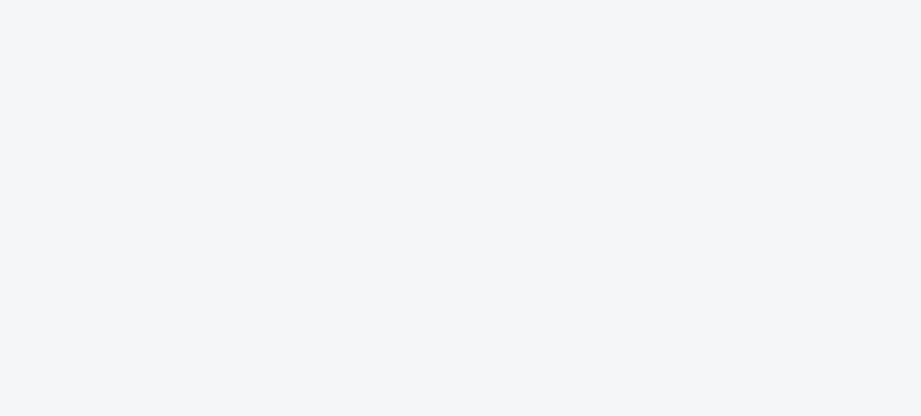
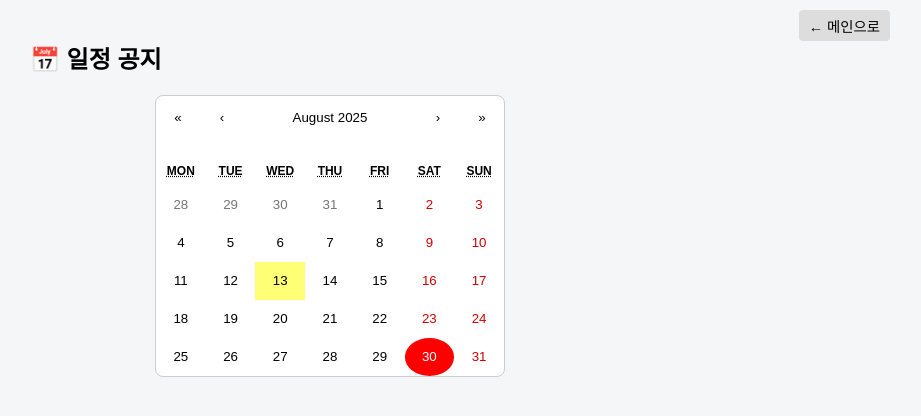
Before and after one commit to minjin214/pioneer_app, a React (Create React App) app: page /schedule in a window 1280 px wide. Before the commit this address had no page. Shown: the top 416 px of the page, without its empty margins (310-1231 px from the left). Built offline with nearby package versions, Linux system fonts and the light colour scheme.

Commit message:
lab-manage

```diff
--- a/package.json
+++ b/package.json
@@ -9,6 +9,7 @@
     "@testing-library/user-event": "^13.5.0",
     "axios": "^1.11.0",
     "react": "^19.1.1",
+    "react-calendar": "^6.0.0",
     "react-dom": "^19.1.1",
     "react-router-dom": "^7.8.0",
     "react-scripts": "5.0.1",
--- a/src/App.js
+++ b/src/App.js
@@ -4,6 +4,9 @@ import LoginPage from './pages/LoginPage';
 import MainPage from './pages/MainPage';
 import SignupPage from './pages/SignupPage';
 import FindAccountPage from './pages/FindAccountPage';
+import SchedulePage from './pages/SchedulePage';
+import MembersPage from './pages/MembersPage';
+import AttendancePage from './pages/AttendancePage';
 
 function App() {
   return (
@@ -12,6 +15,9 @@ function App() {
       <Route path="/main" element={<MainPage />} />
       <Route path="/signup" element={<SignupPage />} />
       <Route path="/find" element={<FindAccountPage />} />
+      <Route path="/schedule" element={<SchedulePage />} />
+      <Route path="/members" element={<MembersPage />} />
+      <Route path="/attendance" element={<AttendancePage />} />
     </Routes>
   );
 }
--- /dev/null
+++ b/src/pages/AttendancePage.css
@@ -0,0 +1,56 @@
+.attendance-container {
+    padding: 2rem;
+    position: relative;
+  }
+
+.react-calendar {
+    margin: 20px auto;
+    border: 1px solid #ccc;
+    border-radius: 8px;
+}
+
+  /* 팝업 스타일 */
+.popup {
+    position: fixed;
+    top: 50%;
+    left: 50%;
+    transform: translate(-50%, -50%);
+    background-color: white;
+    padding: 20px;
+    border-radius: 8px;
+    box-shadow: 0 4px 8px rgba(0,0,0,0.2);
+    z-index: 999;
+    width: 300px;
+}
+
+.popup h3 {
+    margin-top: 0;
+    font-size: 1.2rem;
+}
+
+.popup textarea {
+    width: 100%;
+    height: 80px;
+    margin: 10px 0;
+    padding: 8px;
+    font-size: 0.9rem;
+}
+
+.popup button {
+    margin-right: 8px;
+    padding: 6px 12px;
+    font-size: 0.9rem;
+    border: none;
+    background-color: #4caf50;
+    color: white;
+    border-radius: 4px;
+    cursor: pointer;
+}
+
+.popup button:last-child {
+    background-color: #f44336;
+}
+
+.popup button:hover {
+    opacity: 0.85;
+}
--- /dev/null
+++ b/src/pages/AttendancePage.jsx
@@ -0,0 +1,58 @@
+import React, { useState, useEffect } from 'react';
+import { useNavigate } from 'react-router-dom';
+import Calendar from 'react-calendar';
+import 'react-calendar/dist/Calendar.css';
+import './AttendancePage.css';
+
+function AttendancePage() {
+    const navigate = useNavigate();
+    const [absentList, setAbsentList] = useState({});
+    const [selectedDate, setSelectedDate]= useState(null);
+    const [inputValue, setInputValue] = useState('');
+
+    useEffect(() => {
+        const savedAbsent = localStorage.getItem('labAttendance');
+        if (savedAbsent) {
+          setAbsentList(JSON.parse(savedAbsent));
+        }
+    }, []);
+
+    const handleDateClick = (date) => {
+        const year = date.getFullYear();
+        const month = String(date.getMonth() + 1).padStart(2, '0'); // 0~11
+        const day = String(date.getDate()).padStart(2, '0');
+        const dateStr = `${year}-${month}-${day}`;
+        setSelectedDate(dateStr);
+        setInputValue(absentList[dateStr] || '');
+    };
+
+    const saveAbsent = () => {
+        const newAbsentList = { ...absentList, [selectedDate]: inputValue };
+        setAbsentList(newAbsentList);
+        localStorage.setItem('labAttendance', JSON.stringify(newAbsentList));
+        setSelectedDate(null);
+    };
+
+    return (
+        <div className='attendance-container'>
+            <button className="back-btn" onClick={() => navigate('/main')}>← 메인으로</button>
+            <h2>✅ 팀원 참석 여부</h2>
+            <Calendar onClickDay={handleDateClick} />
+
+            {selectedDate && (
+                <div className='popup'>
+                    <h3>{selectedDate}</h3>
+                    <textarea
+                        placeholder='미참석 인원 입력'
+                        value={inputValue}
+                        onChange={(e) => setInputValue(e.target.value)}
+                    />
+                    <button onClick={saveAbsent}>저장</button>
+                    <button onClick={() => setSelectedDate(null)}>취소</button>
+                </div>
+            )}
+        </div>
+    );
+}
+
+export default AttendancePage;
--- a/src/pages/MainPage.css
+++ b/src/pages/MainPage.css
@@ -65,3 +65,19 @@
     border-radius: 4px;
     cursor: pointer;
 }
+
+.back-btn {
+    position: absolute;
+    top: 10px;
+    right: 80px;
+    padding: 5px 10px;
+    font-size: 0.9rem;
+    background-color: #ddd;
+    border: none;
+    border-radius: 4px;
+    cursor: pointer;
+  }
+
+  .back-btn:hover {
+    background-color: #bbb;
+  }
--- a/src/pages/MainPage.jsx
+++ b/src/pages/MainPage.jsx
@@ -23,20 +23,16 @@ function MainPage() {
             <div className='right-section'>
                 <div className='lab-manage'>
                     <h2>연구실 관리</h2>
-                    <ul>
-                        <li>📅 일정 공지</li>
-                        <li>👥 사용자 목록</li>
-                        <li>✅ 팀원 참석 여부</li>
-                    </ul>
+                    <button onClick={() => navigate('/schedule')}>📅 일정 공지</button>
+                    <button onClick={() => navigate('/members')}>👥 사용자 목록</button>
+                    <button onClick={() => navigate('/attendance')}>✅ 팀원 참석 여부</button>
                 </div>
 
                 <div className='task-check'>
                     <h2>연구실 과제확인</h2>
-                        <ul>
-                            <li>💻 프로그래밍</li>
-                            <li>📚 스터디</li>
-                            <li>🛠 프로젝트</li>
-                        </ul>
+                    <button onClick={() => navigate('/programming')}>💻 프로그래밍</button>
+                    <button onClick={() => navigate('/study')}>📚 스터디</button>
+                    <button onClick={() => navigate('/project')}>🛠 프로젝트</button>
                 </div>
             </div>
         </div>
--- /dev/null
+++ b/src/pages/MembersPage.css
@@ -0,0 +1,17 @@
+.members-list {
+    display: felx;
+    gap: 20px;
+    flex-wrap: wrap;
+}
+
+.member-card {
+    text-align: center;
+    border: 1px solid #ddd;
+    padding: 10px;
+    border-radius: 8px;
+    width: 150px;
+}
+
+.member-card img {
+    border-radius: 50%;
+}
--- /dev/null
+++ b/src/pages/MembersPage.jsx
@@ -0,0 +1,30 @@
+import React from 'react';
+import './MembersPage.css';
+import { useNavigate } from 'react-router-dom';
+import Image from '../assets/pioneer-intro.png';
+
+const members = [
+    { name: "이민진", studentId: "202310786", lab: "지능데이터융합학부", img: "Image"}
+];
+
+function MembersPage() {
+    const navigate = useNavigate();
+    return (
+        <div className='members-container'>
+            <button className="back-btn" onClick={() => navigate('/main')}>← 메인으로</button>
+            <h2>👥 사용자 목록</h2>
+            <div className='members-list'>
+                {members.map((m,i) => (
+                    <div className='member-card' key={i}>
+                        <img src={m.img} alt={m.name} />
+                        <h4>{m.name}</h4>
+                        <p>{m.studentId}</p>
+                        <p>{m.lab}</p>
+                    </div>
+                ))}
+            </div>
+        </div>
+    );
+}
+
+export default MembersPage;
--- /dev/null
+++ b/src/pages/SchedulePage.css
@@ -0,0 +1,39 @@
+.schedule-container {
+    padding: 20px;
+    max-width: 600px;
+    margin: 0 auto;
+}
+
+.back-btn {
+    margin-bottom: 10px;
+    padding: 5px 10px;
+}
+
+.special-date {
+    background-color: red !important;
+    color: white !important;
+    border-radius: 50%;
+}
+
+.popup {
+    position: fixed;
+    top: 30%;
+    left: 50%;
+    transform: translate(-50%, -30%);
+    background: white;
+    padding: 20px;
+    border: 1px solid #ccc;
+    z-index: 999;
+    width: 300px;
+}
+
+.popup textarea {
+    width: 100%;
+    height: 60px;
+    margin-bottom: 10px;
+}
+
+.popup button {
+    display: flex;
+    justify-content: space-between;
+}
--- /dev/null
+++ b/src/pages/SchedulePage.jsx
@@ -0,0 +1,81 @@
+import React, { useState, useEffect } from 'react';
+import { useNavigate } from 'react-router-dom';
+import Calendar from 'react-calendar';
+import 'react-calendar/dist/Calendar.css';
+import './SchedulePage.css';
+
+/*const specialDates = {
+    '2025-08-07' : 'MT',
+    '2025-08-20' : '회식'
+};*/
+
+function SchedulePage() {
+    const navigate = useNavigate();
+    const [events, setEvents] = useState({});
+    const [selectedDate, setSelectedDate] = useState(null);
+    const [inputValue, setInputValue] = useState('');
+
+    useEffect(() => {
+      const savedEvents = localStorage.getItem('labSchedule');
+      if (savedEvents) {
+        setEvents(JSON.parse(savedEvents));
+      } else {
+        const testDate = { '2025-08-30' : '회식' };
+        localStorage.setItem('labSchedule', JSON.stringify(testDate));
+        setEvents(testDate);
+      }
+    }, []);
+
+    const tileClassName = ({ date }) => {
+        const year = date.getFullYear();
+        const month = String(date.getMonth() + 1).padStart(2, '0');
+        const day = String(date.getDate()).padStart(2, '0');
+        const dateStr = `${year}-${month}-${day}`;
+
+        if (events[dateStr]) return 'special-date';
+        return null;
+    };
+
+    const handleDateClick = (date) => {
+        const year = date.getFullYear();
+        const month = String(date.getMonth() + 1).padStart(2, '0'); // 0~11
+        const day = String(date.getDate()).padStart(2, '0');
+        const dateStr = `${year}-${month}-${day}`;
+        setSelectedDate(dateStr);
+        setInputValue(events[dateStr] || '');
+    };
+
+    const saveEvent = () => {
+        if (!selectedDate) return;
+        const newEvents = { ...events, [selectedDate]: inputValue };
+        setEvents(newEvents);
+        localStorage.setItem('labSchedule', JSON.stringify(newEvents));
+        setSelectedDate(null);
+    };
+
+    return (
+        <div className="schedule-container">
+          <button className="back-btn" onClick={() => navigate('/main')}>← 메인으로</button>
+          <h2>📅 일정 공지</h2>
+          <Calendar
+            onClickDay={handleDateClick}
+            tileClassName={tileClassName}
+          />
+
+          {selectedDate && (
+            <div className="popup">
+              <h3>{selectedDate}</h3>
+              <textarea
+                  placeholder="일정을 입력하세요"
+                  value={inputValue}
+                  onChange={(e) => setInputValue(e.target.value)}
+                />
+                <button onClick={saveEvent}>저장</button>
+                <button onClick={() => setSelectedDate(null)}>닫기</button>
+            </div>
+          )}
+        </div>
+      );
+}
+
+export default SchedulePage;
```
Also changed, not shown: 1 other file (tests, documents, lock files or other folders).
